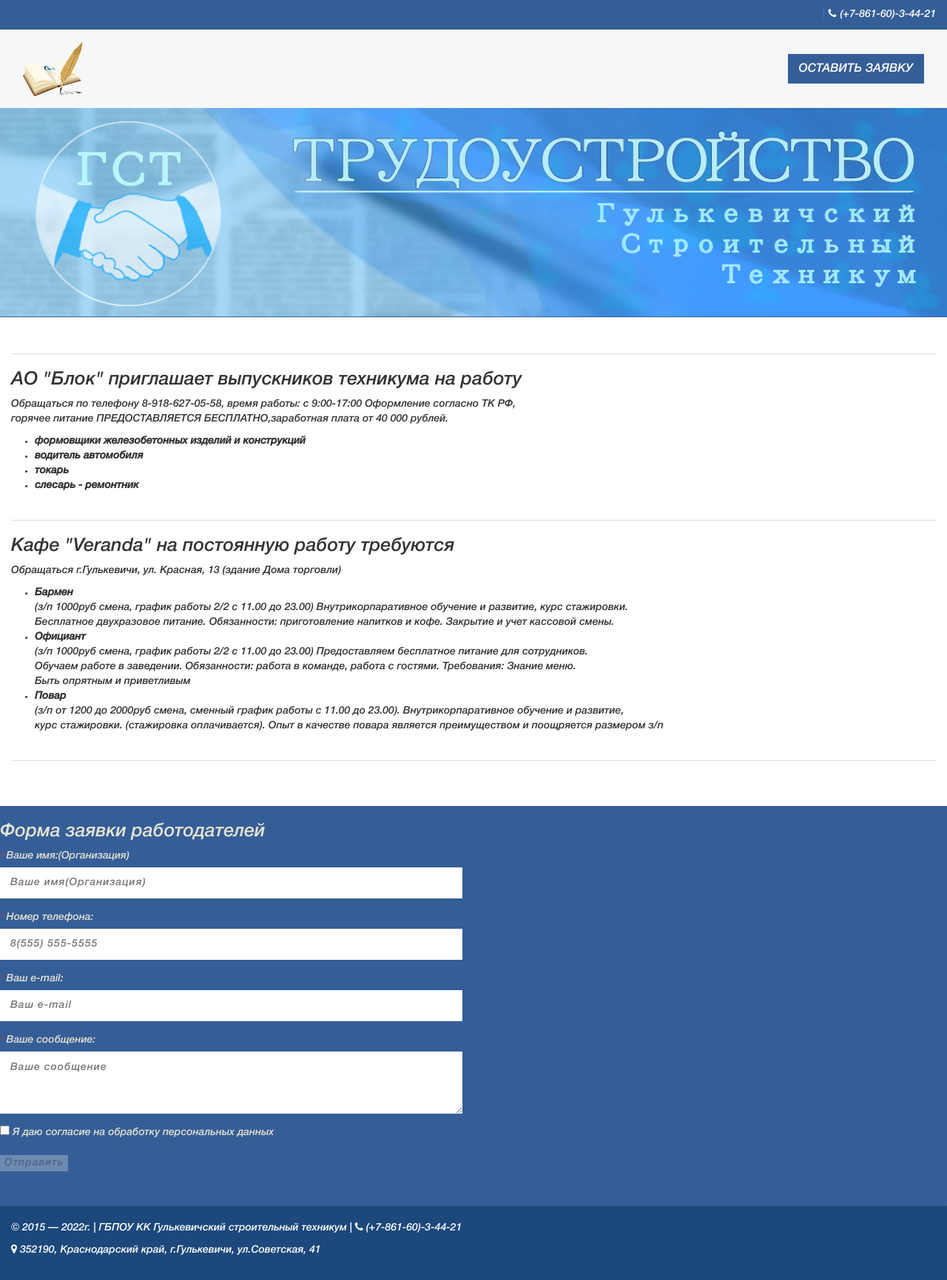
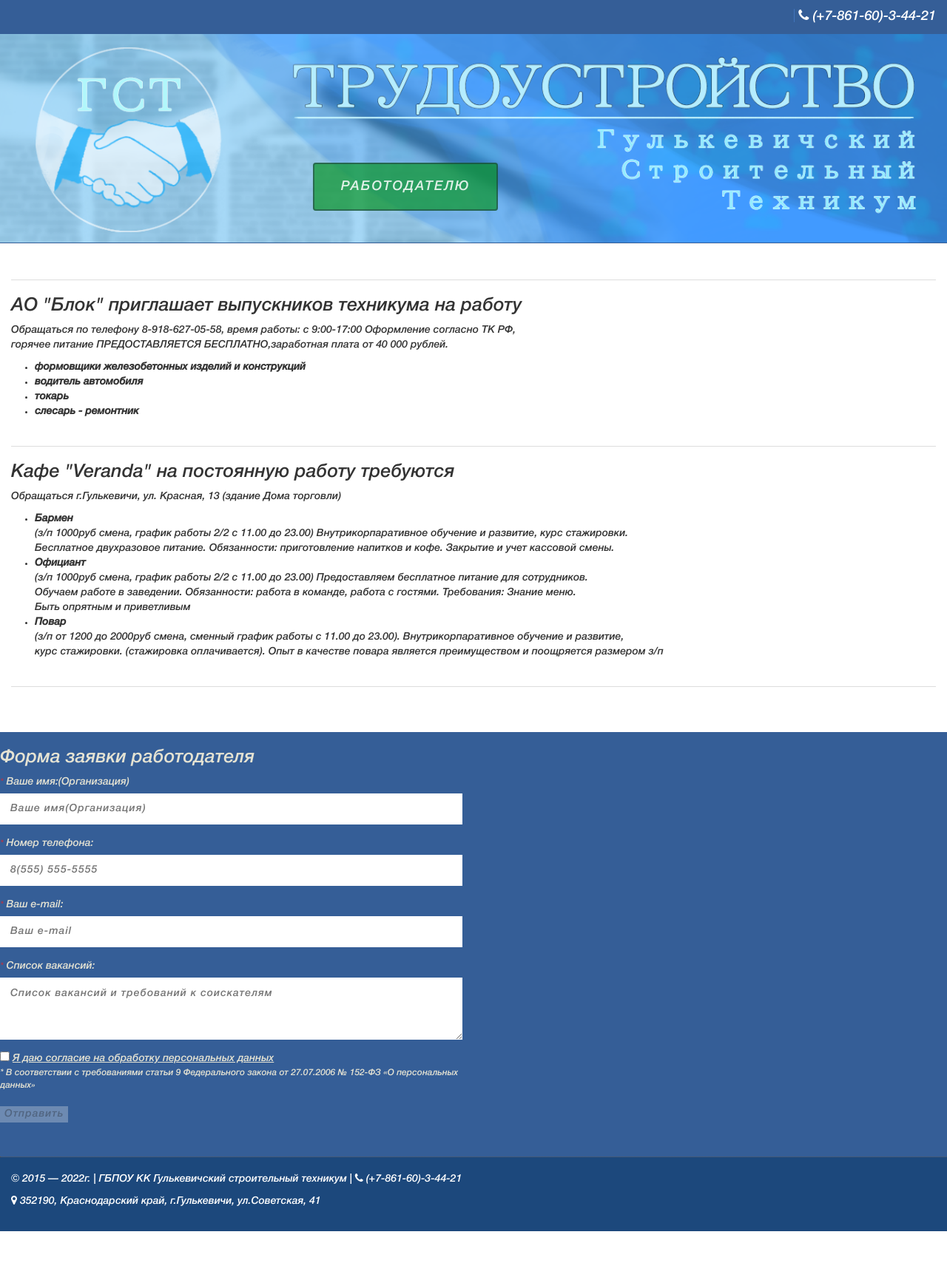
Before and after one commit to gstrud/gstrud.github.io, a plain HTML site: page index.html in a window 1280 px wide. Shown: the whole page at 74% size. After the commit the page ends 1665 px from the top, so only its background shows below. Drawn offline with nearby package versions, Linux system fonts and the light colour scheme; files whose address does not match are found by name.

Commit message:
admin
update_005

```diff
--- /dev/null
+++ b/css/media.css
@@ -0,0 +1,31 @@
+@media screen and (max-width: 950px) {
+
+.main_form {
+   padding-left: 15px;
+}
+    .footer .wrapper-upper{
+        padding-right: 15px;
+    }
+}
+
+/*
+    element.style {
+    max-width: 900px;
+}
+
+}
+@media (min-width: 768px)
+.col-md-12 {
+    -webkit-box-flex: 0;
+    -ms-flex: 0 0 50%;
+    flex: 0 0 50%;
+    max-width: 50%;
+}
+@media (min-width: 576px)
+.col-sm-12 {
+    -webkit-box-flex: 0;
+    -ms-flex: 0 0 50%;
+    flex: 0 0 50%;
+    max-width: 50%;
+}
+*/
--- a/css/style.css
+++ b/css/style.css
@@ -69,6 +69,7 @@
 
 #top-right {
     text-align: right;
+    font-size: 18px;
 }
 
 .fa {
@@ -276,7 +277,8 @@
 /*Форма*/
 .main_form {
   color: #e5e3d3;
-  width: 100%; }
+  width: 100%;
+/*padding-left: 15px;*/}
 
 .color_element {
   color: #B73545;
@@ -311,3 +313,97 @@
 .acheckbox:checked ~ .button{
   background: red;
 }
+
+.i_agree{
+    text-decoration: underline;
+}
+.LawInfo{
+    font-size: 12px;
+    font-style:italic;
+}
+/*----------------------------------------КНОПКА*/
+
+
+/*body {
+    background-image: url(http://p1.pichost.me/i/11/1344899.jpg);
+    background-size: cover;
+    background-repeat: no-repeat;
+   font-family: Arial, sans-serif;
+    font-weight: bold;
+    font-size: 14px;
+}
+
+.button {
+    -webkit-transition: all 200ms cubic-bezier(0.390, 0.500, 0.150, 1.360);
+    -moz-transition: all 200ms cubic-bezier(0.390, 0.500, 0.150, 1.360);
+    -ms-transition: all 200ms cubic-bezier(0.390, 0.500, 0.150, 1.360);
+    -o-transition: all 200ms cubic-bezier(0.390, 0.500, 0.150, 1.360);
+    transition: all 200ms cubic-bezier(0.390, 0.500, 0.150, 1.360);
+    display: block;
+    margin: 20px auto;
+    max-width: 180px;
+    text-decoration: none;
+    border-radius: 4px;
+    padding: 20px 30px;
+}
+.wrap {
+    position: absolute;
+    top: 90%;
+    left: 40%;
+    margin-top: -86px;
+    margin-left: -89px;
+    text-align: center;
+}
+*/
+
+.wrap {
+    position: absolute;
+    top: 85%;
+    left: 40%;
+    margin-top: -86px;
+    margin-left: -89px;
+    text-align: center;
+}
+
+.button {
+    -webkit-transition: all 200ms cubic-bezier(0.390, 0.500, 0.150, 1.360);
+    -moz-transition: all 200ms cubic-bezier(0.390, 0.500, 0.150, 1.360);
+    -ms-transition: all 200ms cubic-bezier(0.390, 0.500, 0.150, 1.360);
+    -o-transition: all 200ms cubic-bezier(0.390, 0.500, 0.150, 1.360);
+    transition: all 200ms cubic-bezier(0.390, 0.500, 0.150, 1.360);
+    display: block;
+    margin: 20px auto;
+    width: 250px;
+    max-height:  height: 100px;
+    text-decoration: none;
+    border-radius: 4px;
+    padding: 20px 30px;
+    text-transform: uppercase;
+    font-weight: 400;
+    letter-spacing: 2px;
+    font-size: 18px;
+}
+
+a.button {
+    color: rgba(255, 255, 255, 0.85);
+    box-shadow: rgba(30, 22, 54, 0.4) 0 0px 0px 2px inset;
+     background:rgba(10, 150, 40, 0.7);
+}
+
+a.button:hover {
+    color: rgba(255, 255, 255, 0.85);
+    box-shadow: rgba(27, 177, 207, 0.7) 0 0px 0px 40px inset;
+   /* background:rgba(27, 177, 207, 0.7);*/
+}
+
+/*
+a.button2 {
+    color: rgba(30, 22, 54, 0.6);
+    box-shadow: rgba(30, 22, 54, 0.4) 0 0px 0px 2px inset;
+}
+
+a.button2:hover {
+    color: rgba(255, 255, 255, 0.85);
+    box-shadow: rgba(30, 22, 54, 0.7) 0 80px 0px 2px inset;
+}
+*/
--- a/index.html
+++ b/index.html
@@ -11,6 +11,7 @@
 
     <link rel="stylesheet" href="css/fonts.css">
     <link rel="stylesheet" href="css/style.css">
+    <link rel="stylesheet" href="css/media.css">
 </head>
 
 <body class="html">
@@ -27,7 +28,7 @@
                 </div>
             </div>
         </div>
-        <div id="header-bottom">
+        <!--<div id="header-bottom">
             <div class="wrapper-upper">
                 <div class="container-fluid">
                     <div class="row">
@@ -36,7 +37,7 @@
                                 <div class="navbar-header text-center">
                                     <a href="#" id="book" class="navbar-btn pull-left visible-lg"> <img src="image/book.png" alt="Главная" class="img-responsive"> </a>
                                 </div>
-                                <!--
+
                                 <div class="navbar-collapse collapse">
                                     <nav role="navigation">
                                         <ul class="menu nav navbar-nav">
@@ -45,21 +46,30 @@
                                         </ul>
                                     </nav>
                                 </div>
--->
+
                                 <div class="navbar-nav"><a href="#main_form" title="Заявка" class="active-trail active">Оставить заявку</a></div>
                             </div>
                         </div>
                     </div>
                 </div>
             </div>
-        </div>
+        </div>-->
     </header>
     <section id="banner-or-slider" role="baner">
         <div id="name-and-slogan"> <a href="#" id="site-name" class="h3" title="Главная">ГБПОУ КК Гулькевичский строительный техникум</a>
             <p id="site-slogan" class="h4">ГБПОУ КК ГСТ</p>
         </div> <img src="image/banner.png" alt="ГБПОУ КК Гулькевичский строительный техникум" id="banner">
         <a href="#" id="logo" class="navbar-btn" title="Главная"> <img src="image/logo.png" alt="Главная" class="img-responsive center-block"> </a>
+         <div class="wrap">
+          <a href="#main_form" class="button">Работодателю</a>
+          <!--<a href="#" class="button2">Awesome Button</a>-->
+         </div>
     </section>
+    <!-- -->
+
+
+
+    <!-- -->
     <!-- Content_START-->
     <div class="wrapper-upper">
         <div id="main-container" class="container-fluid">
@@ -167,9 +177,9 @@
     <footer id="footer">
         <div class="wrapper-upper">
             <div class="row">
-                <div class="col-md-6 col-sm-6 footer-link">
+                <div class="col-md-6 col-sm-6 col-sm-12 footer-link">
                     <form id="main_form" class="main_form" action="https://formspree.io/f/xyyokjqp" novalidate="" target="_blank" method="post">
-                        <h2>Форма заявки работодателей</h2>
+                        <h2>Форма заявки работодателя</h2>
                         <label class="form-group"> <span class="color_element">*</span> Ваше имя:(Организация)
                             <input  type="text" name="name" placeholder="Ваше имя(Организация)" data-validation-required-message="Вы не ввели имя(Организацию)" required/> <span class="help-block text-danger"></span> </label>
 
@@ -179,12 +189,12 @@
                         <label class="form-group"> <span class="color_element">*</span> Ваш e-mail:
                             <input id="email" type="email" name="email" placeholder="Ваш e-mail" data-validation-required-message="Не корректно введен E-mail" novalidate /> <span class="help-block text-danger"></span> </label>
 
-                        <label class="form-group"> <span class="color_element">*</span> Ваше сообщение:
-                            <textarea name="mesage" placeholder="Ваше сообщение" data-validation-required-message="Вы не ввели сообщение"></textarea> <span class="help-block text-danger"></span> </label>
+                        <label class="form-group"> <span class="color_element">*</span> Список вакансий:
+                            <textarea name="mesage" placeholder="Список вакансий и требований к соискателям" data-validation-required-message="Вы не ввели сообщение"></textarea> <span class="help-block text-danger"></span> </label>
 
                         <input class="checkbox" type="checkbox" id="check" >
 
-                        <span>Я даю согласие на обработку персональных данных</span><br><br>
+                        <span class="i_agree">Я даю согласие на обработку персональных данных</span><div class="LawInfo">* В соответствии с требованиями статьи 9 Федерального закона от 27.07.2006 № 152-ФЗ «О персональных данных»</div><br>
                         <button id="btn-send" class="btn-send" type="submit" disabled>Отправить</button>
                     </form>
 
@@ -209,7 +219,7 @@
             <div class="wrapper-upper">
                 <div class="container-fluid">
                     <div class="row">
-                        <div class="col-sm-8">
+                        <div class="col-sm-12 col-md-12">
                             <p>© 2015 — <script> var CurrentYear = new Date().getFullYear(); document.write(CurrentYear)</script>г. | ГБПОУ КК Гулькевичский строительный техникум | <i class="fa fa-phone" aria-hidden="    "></i> (+7-861-60)-3-44-21 </p>
                             <p><i class="fa fa-map-marker" aria-hidden="true"></i> 352190, Краснодарский край, г.Гулькевичи, ул.Советская, 41 </p>
                         </div>
--- a/js/common.js
+++ b/js/common.js
@@ -27,7 +27,6 @@
 
 
 
-
 //------------------------------------
 /*
 //TEST
```
